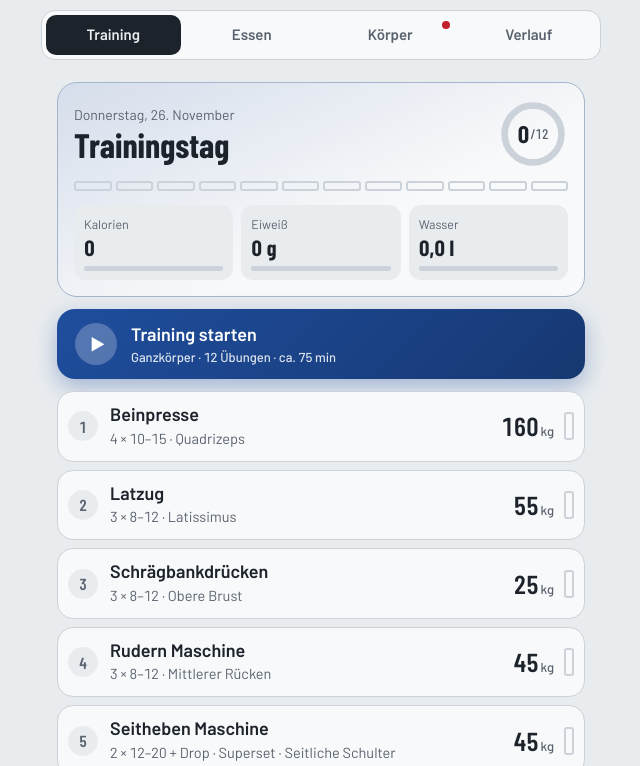
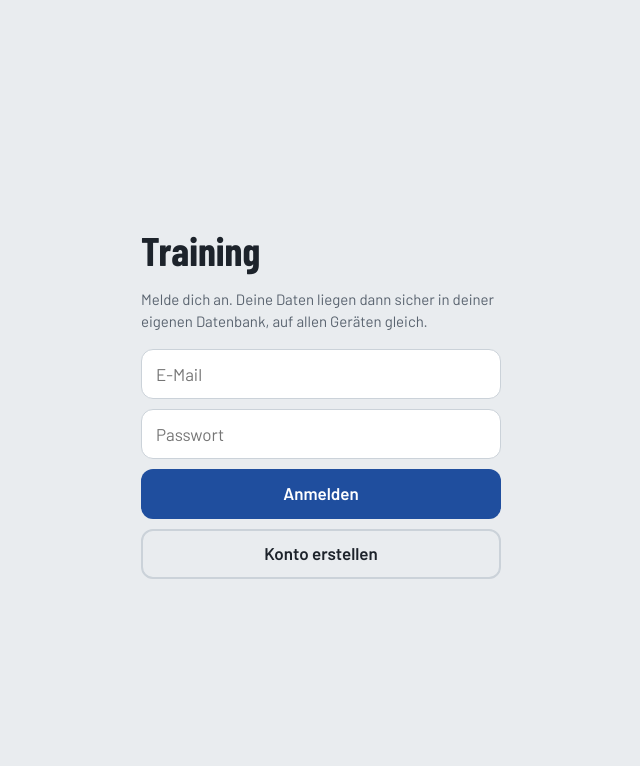
Before and after one commit to BasselHamadeh/body-tracking, a plain HTML site: page index.html in a window 1280 px wide. Shown: the top 766 px of the page, without its empty margins (319-959 px from the left). Drawn offline with nearby package versions, Linux system fonts and the light colour scheme.

Commit message:
Supabase verbinden
Co-Authored-By: Claude Opus 5.5 <noreply@anthropic.com>
Claude-Session: https://claude.ai/code/session_0155TFn1TC2jdzwNgSXDspFE

```diff
--- a/config.js
+++ b/config.js
@@ -1,6 +1,6 @@
-// Supabase-Zugangsdaten (Project Settings → API).
-// Der "anon public" Key darf öffentlich sein, die Daten schützt Row Level Security.
+// Supabase-Zugangsdaten (Project Settings → API Keys).
+// Der Publishable Key darf öffentlich sein, die Daten schützt Row Level Security.
 window.APP_CONFIG = {
-  supabaseUrl: "",      // z. B. "https://abcdefgh.supabase.co"
-  supabaseAnonKey: ""   // "eyJhbGciOi..."
+  supabaseUrl: "https://nifssotoezgnfzerjven.supabase.co",
+  supabaseAnonKey: "sb_publishable_sxkGnsqvbZcp2lEEE6KHOg_8QjNGSXQ"
 };
--- a/index.html
+++ b/index.html
@@ -3104,7 +3104,7 @@ body.tm .bodyrow .body{max-height:124px !important}
   }
   function initSupabase(){
     var c = sbConf(); if (!c) return Promise.resolve(null);
-    return loadScript("https://cdn.jsdelivr.net/npm/@supabase/supabase-js@2.45.4/dist/umd/supabase.js").then(function(){
+    return loadScript("https://cdn.jsdelivr.net/npm/@supabase/supabase-js@2/dist/umd/supabase.js").then(function(){
       var client = window.supabase.createClient(c.supabaseUrl, c.supabaseAnonKey, {auth:{persistSession:true, autoRefreshToken:true}});
       return client.auth.getSession().then(function(r){
         var ses = r && r.data && r.data.session; if (ses) return ses.user.id;
```
